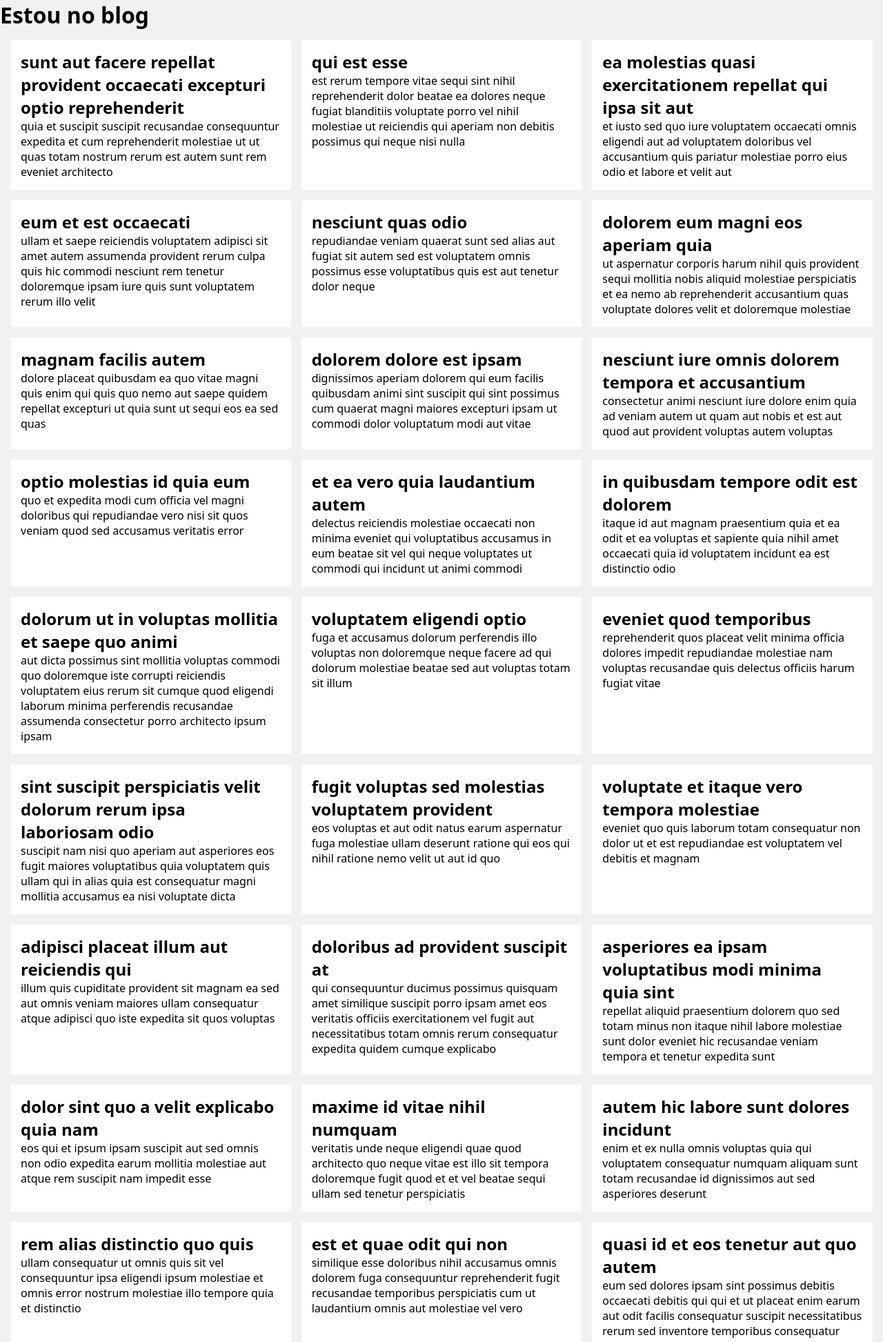
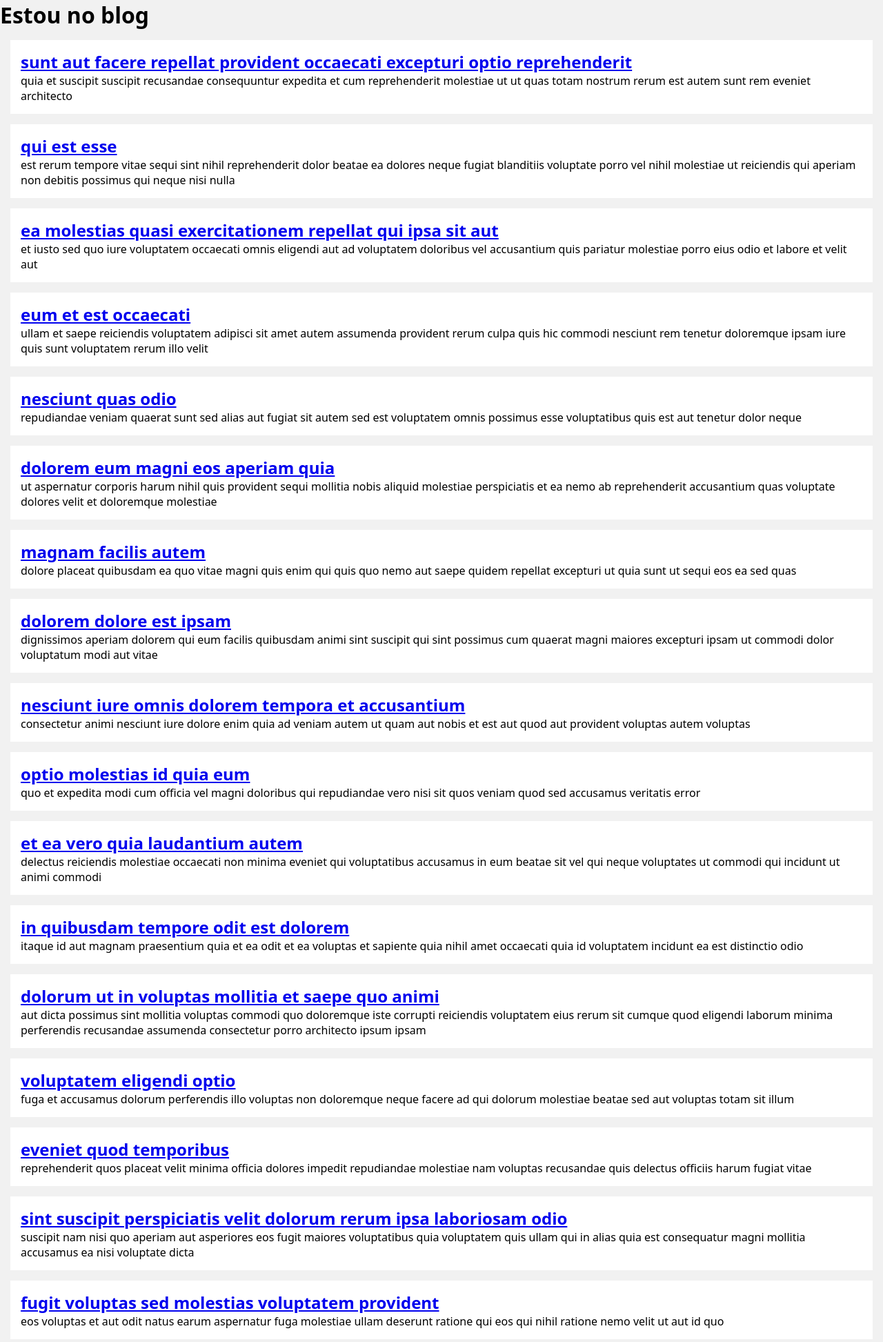
Before and after one commit to walisson772/aprendendo-django-basico, a Django app: page /blog/ in a window 1280 px wide. Shown: the part 66-2011 px from the top of the page at 69% size. Run offline with Django 5.2, Linux system fonts and the light colour scheme.

Commit message:
urls dinamicas

```diff
--- a/base/global/partials/postblock.html
+++ b/base/global/partials/postblock.html
@@ -1,6 +1,8 @@
-<article class="post">
+<article class="post single-post">
     <header>
-        <h2 class="post__title">{{ post.title }}</h2>
+        <a href="{% url "post" post.id %}">
+            <h2 class="post__title">{{ post.title }}</h2>
+        </a>
     </header>
     <div class="post__body">
         {{ post.body }}
--- a/base/static/global/css/style.css
+++ b/base/static/global/css/style.css
@@ -31,7 +31,7 @@ body {
 }
 
 @media (min-width: 600px) {
-  .content {
+  .content:not(:has(.single-post)) {
     grid-template-columns: repeat(auto-fill, minmax(32rem, 1fr));
   }
 }
--- a/blog/urls.py
+++ b/blog/urls.py
@@ -6,5 +6,6 @@ from . import views
 
 urlpatterns = [
     path('', views.blog, name='blog'),
+    path('<int:id>/', views.post, name='post'),
     path('exemplo/', views.exemplo, name='exemplo'),
 ]
--- a/blog/views.py
+++ b/blog/views.py
@@ -15,6 +15,23 @@ def blog(request):
         context,
     )
 
+def post(request, id):
+    found_post = None
+
+    for post in posts:
+        if post['id'] == id:
+            found_post = post
+            break
+
+    context = {
+            'post': found_post
+        }
+    return render(
+        request,
+        'blog/postblock.html',
+        context,
+    )
+
 def exemplo(request):
     context = {
             'text': 'Estou mudando o texto',
```
